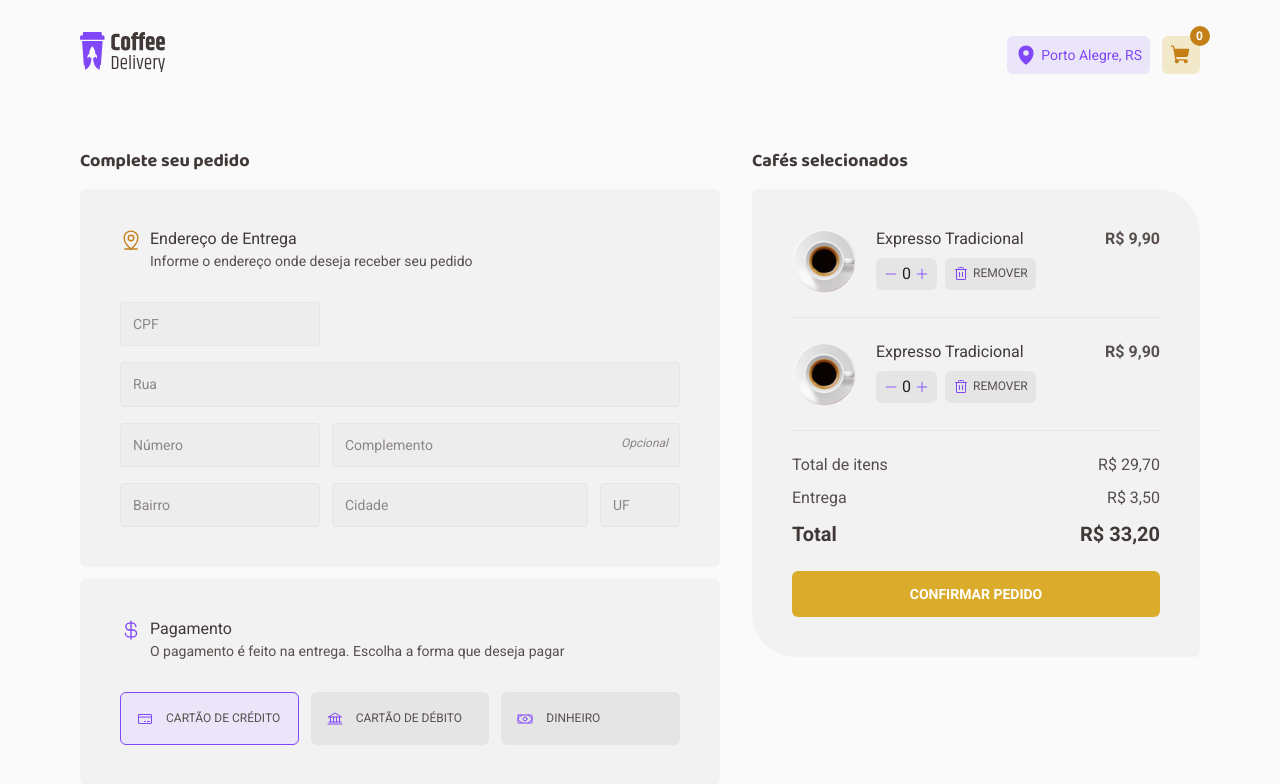
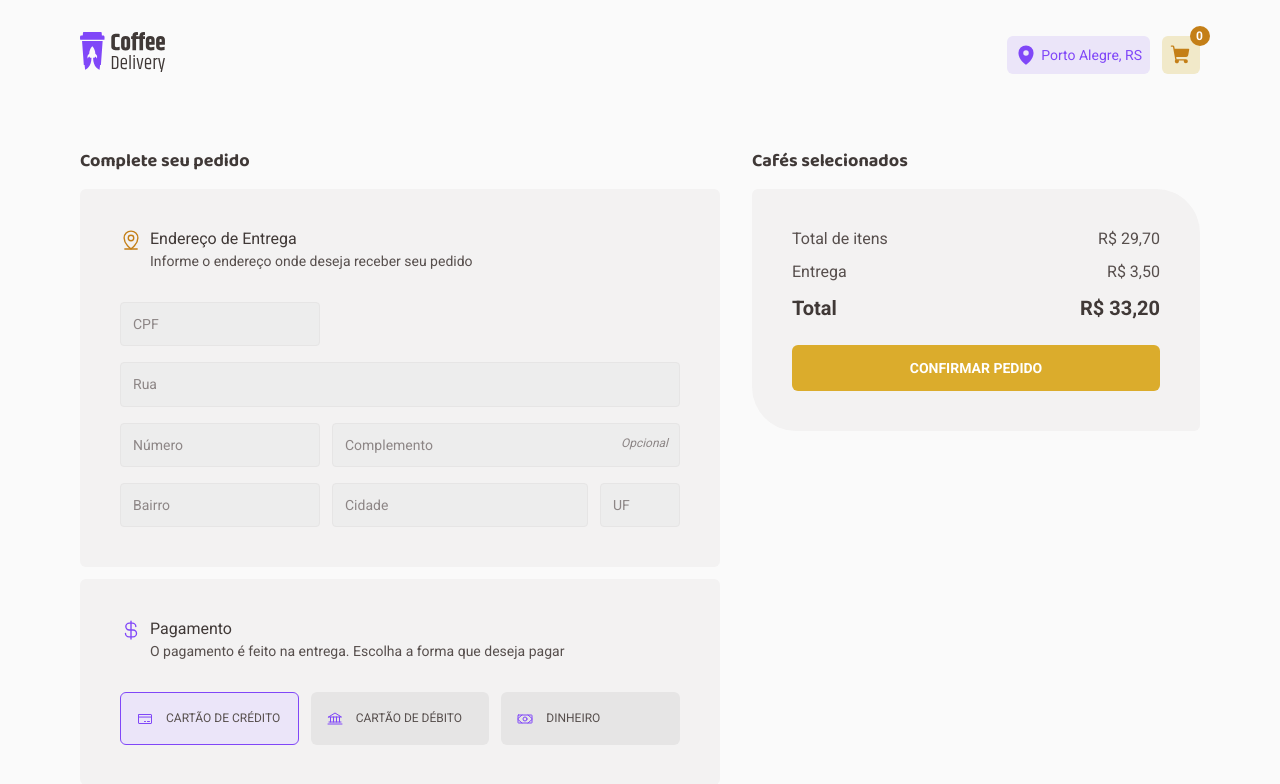
Before and after one commit to ViniciusHack/coffe_delivery, a React (Vite) app: page /checkout in a window 1280 px wide. Shown: the top 784 px of the page. Built offline with nearby package versions, Linux system fonts and the light colour scheme.

Commit message:
feat: checkout cart items

```diff
--- a/src/components/CoffeeCartItem/index.tsx
+++ b/src/components/CoffeeCartItem/index.tsx
@@ -1,26 +1,35 @@
 import { useState } from 'react';
-import CoffeeExpress from '../../assets/coffee_express.svg';
 import { AmountButton } from "../AmountButton";
 import { Button } from "../Button";
 import { ButtonGroup, CoffeeCartItemContainer, CoffeeInfo, Content, Price } from "./styles";
 
-export function CoffeeCartItem() {
-  const [amount, setAmount] = useState(0);
+interface CoffeeCartItemProps{
+  id: number;
+  title: string;
+  imageUrl: string;
+  price: number;
+  quantity: number;
+}
+export function CoffeeCartItem({ id, imageUrl, price, quantity, title }: CoffeeCartItemProps) {
+  const [amount, setAmount] = useState(quantity);
 
   return (
     <CoffeeCartItemContainer>
       <Content>
         <CoffeeInfo>
-          <img src={CoffeeExpress} />
+          <img src={imageUrl} />
           <div>
-            <h4>Expresso Tradicional</h4>
+            <h4>{title}</h4>
             <ButtonGroup>
               <AmountButton amount={amount} setAmount={setAmount} size="sm" />
               <Button mainColor="purple" variant="base" size="sm" icon={{ name: "Trash", weight: "regular" }} text="Remover" />
             </ButtonGroup>
           </div>
         </CoffeeInfo>
-        <Price>R$ 9,90</Price>
+        <Price>{Intl.NumberFormat('pt-br', {
+          style: 'currency',
+          currency: 'BRL'
+        }).format(price / 100)}</Price>
       </Content>
       <hr />
     </CoffeeCartItemContainer>
--- a/src/pages/Checkout/index.tsx
+++ b/src/pages/Checkout/index.tsx
@@ -1,9 +1,11 @@
 import { Bank, CreditCard, MapPinLine, Money } from "phosphor-react";
+import { useContext } from "react";
 import { useForm } from "react-hook-form";
 import { Button } from "../../components/Button";
 import { CoffeeCartItem } from "../../components/CoffeeCartItem";
 import { Input } from "../../components/Input";
 import { SelectButton } from "../../components/SelectButton";
+import { CartContext } from "../../contexts/CartContext";
 import { AddressForm, CalcItem, CartItemsContainer, CheckoutContainer, Content, CurrencyDollarStyled, FormContainer, FormHeader, InputInLine, InputsWrapper, Payment, PaymentMethod, Text, TotalCalc } from "./styles";
 
 interface IFormData {
@@ -18,6 +20,7 @@ interface IFormData {
 
 export function Checkout() {
   const { register, handleSubmit } = useForm<IFormData>();
+  const { cart } = useContext(CartContext);
 
   const onSubmit = (data: IFormData) => {
     console.log({ data })
@@ -69,8 +72,9 @@ export function Checkout() {
       <CartItemsContainer>
         <h3>Cafés selecionados</h3>
         <Content>
-          <CoffeeCartItem />
-          <CoffeeCartItem />
+          {cart.map(item => (
+            <CoffeeCartItem {...item} price={item.price_on_cents}/>
+          ))}
         <TotalCalc>
           <CalcItem>
             <span>Total de itens</span>
```
